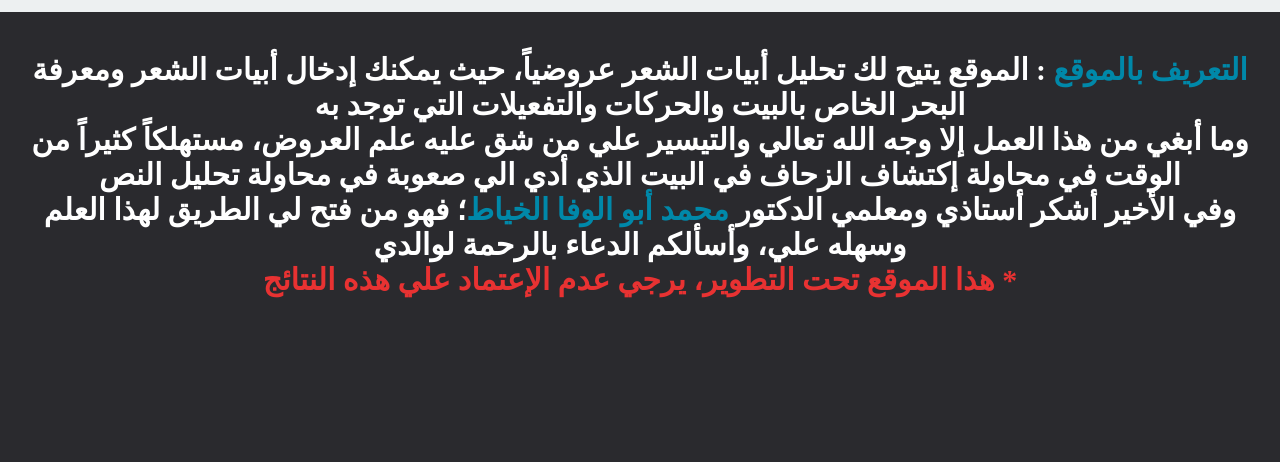
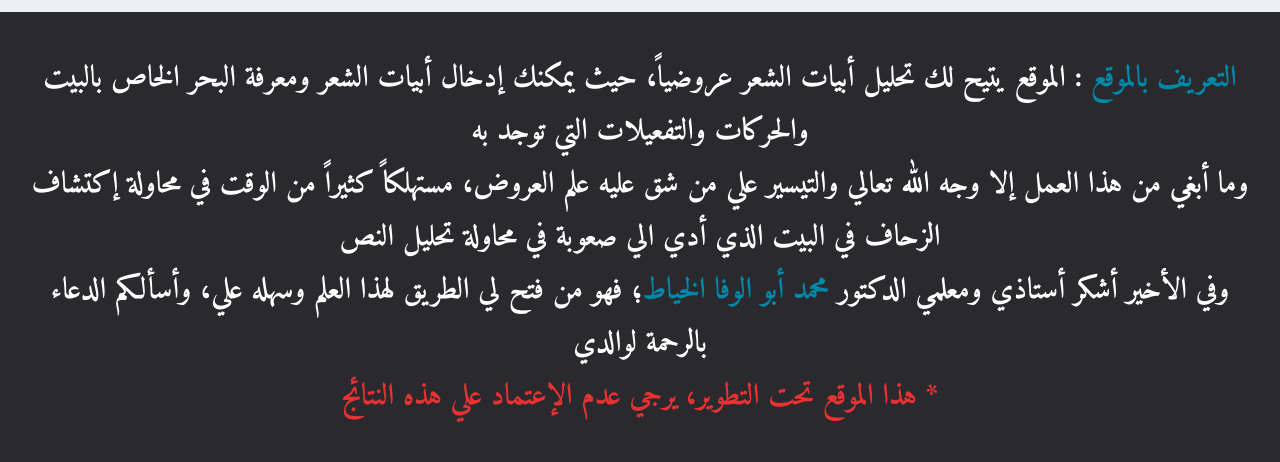
Before and after one commit to ItsAhmedAtef/prosody, a plain HTML site: page about.html in a window 1280 px wide. Shown: the part 126-588 px from the top of the page. Drawn offline with Linux system fonts and the light colour scheme.

Commit message:
Update about.html

```diff
--- a/about.html
+++ b/about.html
@@ -11,6 +11,37 @@
         <meta name="keywords" content="Arabic poetry,عروض,علم العروض,شعر" />
         <meta name="author" content="Ahmed Atef" />
         <link rel="stylesheet" href="css/style.css?v=1.0" />
+        <style>
+            /***** Amiri Font *****/
+            /* arabic */
+            @font-face {
+                font-family: 'Amiri';
+                font-style: normal;
+                font-weight: 700;
+                font-display: swap;
+                src: url(fonts/amiri/arabic.woff2) format('woff2');
+                unicode-range: U+0600-06FF, U+200C-200E, U+2010-2011, U+204F, U+2E41, U+FB50-FDFF, U+FE80-FEFC;
+            }
+            /* latin-ext */
+            @font-face {
+                font-family: 'Amiri';
+                font-style: normal;
+                font-weight: 700;
+                font-display: swap;
+                src: url(fonts/amiri/latin-ext.woff2) format('woff2');
+                unicode-range: U+0100-024F, U+0259, U+1E00-1EFF, U+2020, U+20A0-20AB, U+20AD-20CF, U+2113, U+2C60-2C7F, U+A720-A7FF;
+            }
+            /* latin */
+            @font-face {
+                font-family: 'Amiri';
+                font-style: normal;
+                font-weight: 700;
+                font-display: swap;
+                src: url(fonts/amiri/latin.woff2) format('woff2');
+                unicode-range: U+0000-00FF, U+0131, U+0152-0153, U+02BB-02BC, U+02C6, U+02DA, U+02DC, U+2000-206F, U+2074, U+20AC, U+2122, U+2191, U+2193, U+2212, U+2215, U+FEFF, U+FFFD;
+            }
+            /***** !Amiri Font *****/
+        </style>
     </head>
 
     <body>
```
